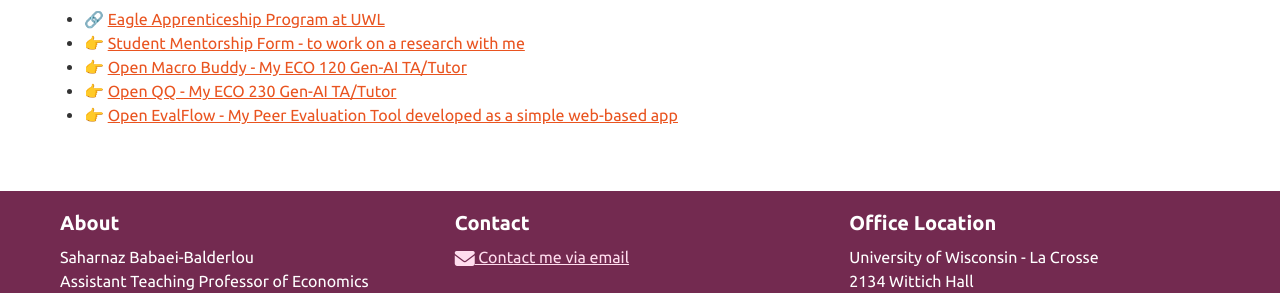
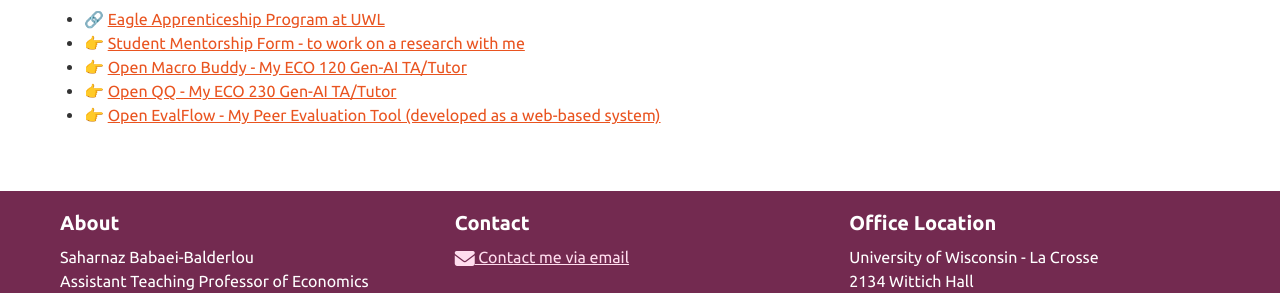
Before and after one commit to saharnazb/saharnazb.github.io, a Jekyll site: the page built from _pages/apps.md, in a window 1280 px wide. Shown: the part 250-543 px from the top of the page. Built offline with Jekyll 4.4.1, drawn with Linux system fonts in a browser that asks for light colours; nearby versions of some CDN libraries; library files that are not in the unit come from our copies; a style sheet for code colours, icons or effects is not loaded.

Commit message:
Update apps.md

```diff
--- a/_pages/apps.md
+++ b/_pages/apps.md
@@ -16,4 +16,4 @@ Here you will find some of the forms and apps that I have developed for the purp
 - 👉 [Student Mentorship Form - to work on a research with me](https://uwlax.ca1.qualtrics.com/jfe/form/SV_ezctoqUlMHZ5OwS)
 - 👉 [Open Macro Buddy - My ECO 120 Gen-AI TA/Tutor](https://chatgpt.com/g/g-6749e59ecffc8191aa0fff48ae909698-macro-buddy)
 - 👉 [Open QQ - My ECO 230 Gen-AI TA/Tutor](https://chatgpt.com/g/g-68a7e1536ae48191ad3b70b45168e1b9-quokka-query)
-- 👉 [Open EvalFlow - My Peer Evaluation Tool developed as a simple web-based app](/assets/apps/evalflow/)
+- 👉 [Open EvalFlow - My Peer Evaluation Tool (developed as a web-based system)](/assets/apps/evalflow/)
```
